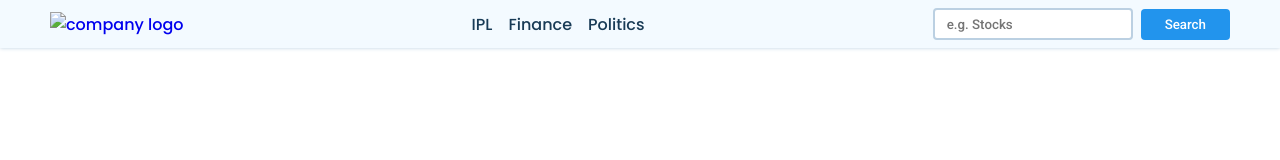
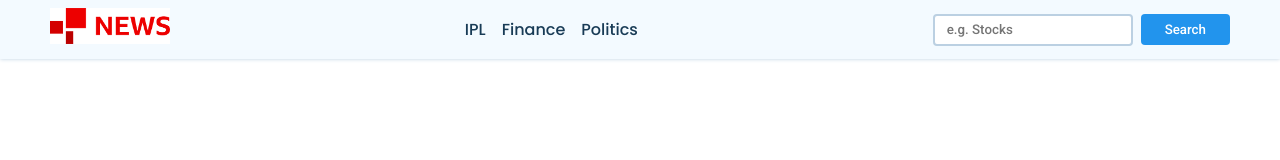
Before and after one commit to moh-2113/News-Website, a plain HTML site: page index.html in a window 1280 px wide. Drawn offline with Linux system fonts and the light colour scheme; no server answers.

Commit message:
Update index.html

```diff
--- a/index.html
+++ b/index.html
@@ -12,7 +12,7 @@
     <nav>
         <div class="main-nav container flex">
             <a href="#" onclick="reload()" class="company-logo">
-                <img src="./image/logo.png" alt="company logo">
+                <img src="./logo.png" alt="company logo">
             </a>
             <div class="nav-links">
                 <ul class="flex">
```
